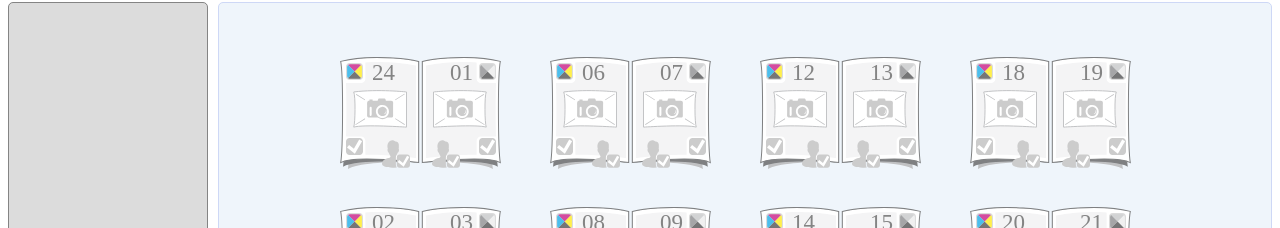
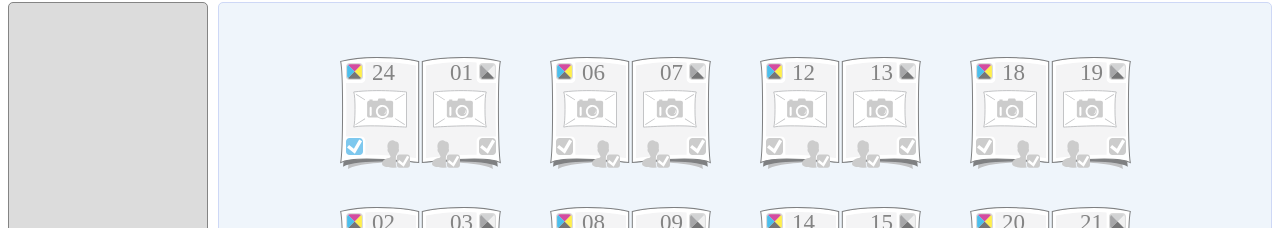
Before and after one commit to ytty555/VerstkaSK, a React (Create React App) app: page / in a window 1280 px wide. In both pictures the pointer is over the button 354 px from the left and 222 px from the top of the page. Shown: the part 76-304 px from the top of the page. Built offline with nearby package versions, Linux system fonts and the light colour scheme; a web font is replaced by a local one.

Commit message:
подсветка кнопок при наведении

```diff
--- a/src/css/style.css
+++ b/src/css/style.css
@@ -57,6 +57,7 @@ body {
 .page__el-photo_right,
 .page__el-delegated,
 .page__el-number {
+  opacity: 1;
   font-family: 'D-DIN Bold';
   font-size: 23px;
   color: #848484;
@@ -196,6 +197,26 @@ body {
   background-image: url("../img/photo-right-1.svg");
 }
 
+.page__el-make-up:hover {
+  opacity: 0.5;
+  background-image: url("../img/v-1.svg");
+}
+
+.page__el-photo_left:hover {
+  opacity: 0.5;
+  background-image: url("../img/photo-left-1.svg");
+}
+
+.page__el-photo_right:hover {
+  opacity: 0.5;
+  background-image: url("../img/photo-right-1.svg");
+}
+
+.page__el-delegated:hover {
+  opacity: 0.5;
+  background-image: url("../img/delegeted-1.svg");
+}
+
 .all-blocks {
   display: -ms-grid;
   display: grid;
--- a/src/sass/blocks/_pages.sass
+++ b/src/sass/blocks/_pages.sass
@@ -21,6 +21,7 @@
 .page__el-photo_right,
 .page__el-delegated,
 .page__el-number
+    opacity: 1
     font-family: 'D-DIN Bold'
     font-size: 23px
     color: $grey-border
@@ -130,3 +131,16 @@
     background-image: url('../img/photo-right-0.svg')
 .page_photo .page__el-photo_right
     background-image: url('../img/photo-right-1.svg')
+
+.page__el-make-up:hover
+    opacity: 0.5
+    background-image: url('../img/v-1.svg')
+.page__el-photo_left:hover
+    opacity: 0.5
+    background-image: url('../img/photo-left-1.svg')
+.page__el-photo_right:hover
+    opacity: 0.5
+    background-image: url('../img/photo-right-1.svg')
+.page__el-delegated:hover
+    opacity: 0.5
+    background-image: url('../img/delegeted-1.svg')
```
Also changed, not shown: 1 other file (tests, documents, lock files or other folders).
